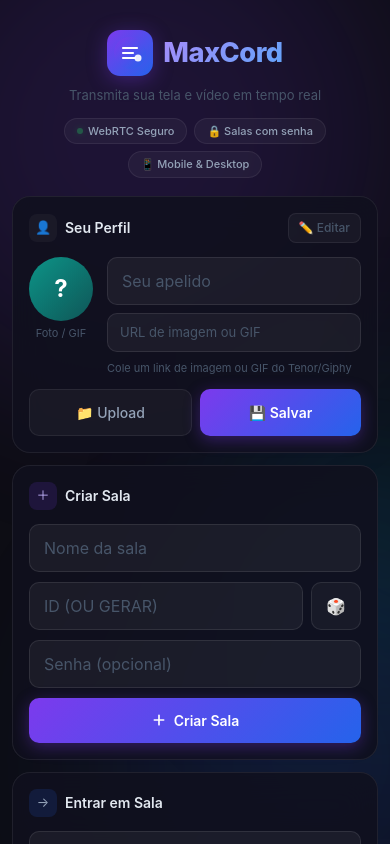
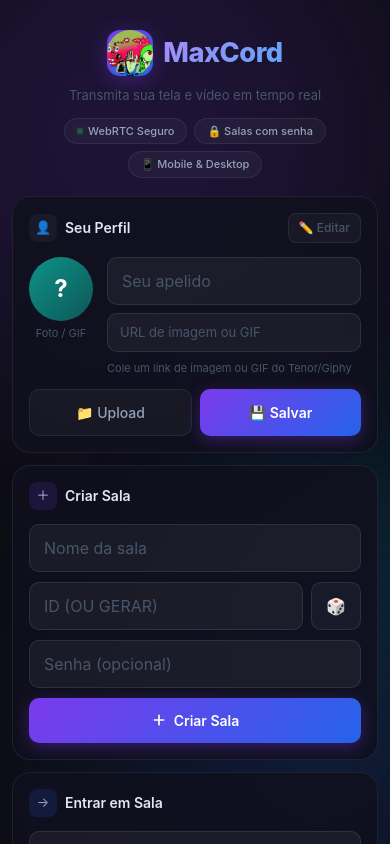
Before and after one commit to umsera683-glitch/max-cord, a website: page public/index.html in a window 390 px wide. Drawn offline with nearby package versions, Linux system fonts and the light colour scheme.

Commit message:
feat: logo do gato com headphone como icone do site

```diff
--- a/public/index.html
+++ b/public/index.html
@@ -8,6 +8,11 @@
   <meta name="description" content="MaxCord — Transmissão de tela e vídeo em tempo real via WebRTC">
   <meta name="theme-color" content="#0d0d14">
   <title>MaxCord</title>
+  <link rel="icon" type="image/png" href="/logo.png">
+  <link rel="apple-touch-icon" href="/logo.png">
+  <meta property="og:image" content="/logo.png">
+  <meta property="og:title" content="MaxCord">
+  <meta property="og:description" content="Transmissão de tela e vídeo em tempo real">
   <script src="https://cdn.tailwindcss.com"></script>
   <script>
     window.SOCKET_URL = /netlify\.app$/i.test(location.hostname)
@@ -36,17 +41,7 @@
       <div class="lobby-hero">
         <div class="lobby-logo">
           <div class="logo-icon">
-            <svg width="32" height="32" viewBox="0 0 32 32" fill="none">
-              <circle cx="16" cy="16" r="16" fill="url(#lg1)"/>
-              <path d="M9 11h14M9 16h10M9 21h12" stroke="#fff" stroke-width="2.2" stroke-linecap="round"/>
-              <circle cx="24" cy="21" r="3.5" fill="#fff" opacity=".9"/>
-              <defs>
-                <linearGradient id="lg1" x1="0" y1="0" x2="32" y2="32" gradientUnits="userSpaceOnUse">
-                  <stop stop-color="#7c3aed"/>
-                  <stop offset="1" stop-color="#2563eb"/>
-                </linearGradient>
-              </defs>
-            </svg>
+            <img src="/logo.png" alt="MaxCord" style="width:46px;height:46px;border-radius:13px;display:block;object-fit:cover">
           </div>
           <span class="logo-name">MaxCord</span>
         </div>
```
Also changed, not shown: public/logo.png (added).
